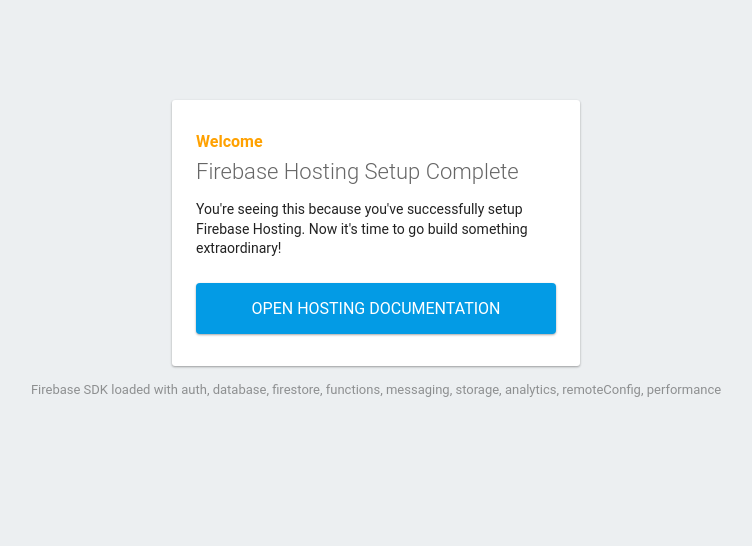
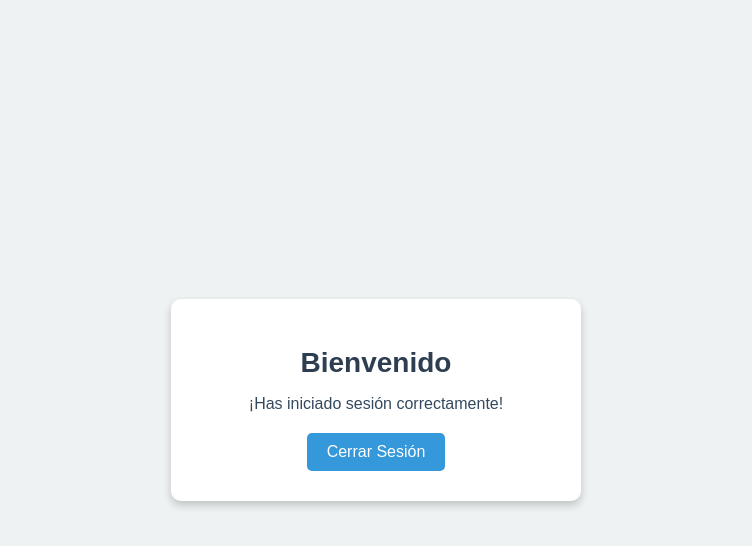
Before and after one commit to Brianrmc/FIREBASECONNECT, a plain HTML site: page public/index.html in a window 1280 px wide. Shown: the whole page, without its empty margins (264-1016 px from the left). Drawn offline with Linux system fonts and the light colour scheme; some packages are replaced by stand-ins of ours; files that its build step writes are made by us from their sources.

Commit message:
Se corrigen detalles sobre el codigo y

```diff
--- a/public/index.html
+++ b/public/index.html
@@ -1,89 +1,17 @@
 <!DOCTYPE html>
-<html>
-  <head>
-    <meta charset="utf-8">
-    <meta name="viewport" content="width=device-width, initial-scale=1">
-    <title>Welcome to Firebase Hosting</title>
-
-    <!-- update the version number as needed -->
-    <script defer src="/__/firebase/11.0.2/firebase-app-compat.js"></script>
-    <!-- include only the Firebase features as you need -->
-    <script defer src="/__/firebase/11.0.2/firebase-auth-compat.js"></script>
-    <script defer src="/__/firebase/11.0.2/firebase-database-compat.js"></script>
-    <script defer src="/__/firebase/11.0.2/firebase-firestore-compat.js"></script>
-    <script defer src="/__/firebase/11.0.2/firebase-functions-compat.js"></script>
-    <script defer src="/__/firebase/11.0.2/firebase-messaging-compat.js"></script>
-    <script defer src="/__/firebase/11.0.2/firebase-storage-compat.js"></script>
-    <script defer src="/__/firebase/11.0.2/firebase-analytics-compat.js"></script>
-    <script defer src="/__/firebase/11.0.2/firebase-remote-config-compat.js"></script>
-    <script defer src="/__/firebase/11.0.2/firebase-performance-compat.js"></script>
-    <!--
-      initialize the SDK after all desired features are loaded, set useEmulator to false
-      to avoid connecting the SDK to running emulators.
-    -->
-    <script defer src="/__/firebase/init.js?useEmulator=true"></script>
-
-    <style media="screen">
-      body { background: #ECEFF1; color: rgba(0,0,0,0.87); font-family: Roboto, Helvetica, Arial, sans-serif; margin: 0; padding: 0; }
-      #message { background: white; max-width: 360px; margin: 100px auto 16px; padding: 32px 24px; border-radius: 3px; }
-      #message h2 { color: #ffa100; font-weight: bold; font-size: 16px; margin: 0 0 8px; }
-      #message h1 { font-size: 22px; font-weight: 300; color: rgba(0,0,0,0.6); margin: 0 0 16px;}
-      #message p { line-height: 140%; margin: 16px 0 24px; font-size: 14px; }
-      #message a { display: block; text-align: center; background: #039be5; text-transform: uppercase; text-decoration: none; color: white; padding: 16px; border-radius: 4px; }
-      #message, #message a { box-shadow: 0 1px 3px rgba(0,0,0,0.12), 0 1px 2px rgba(0,0,0,0.24); }
-      #load { color: rgba(0,0,0,0.4); text-align: center; font-size: 13px; }
-      @media (max-width: 600px) {
-        body, #message { margin-top: 0; background: white; box-shadow: none; }
-        body { border-top: 16px solid #ffa100; }
-      }
-    </style>
-  </head>
-  <body>
-    <div id="message">
-      <h2>Welcome</h2>
-      <h1>Firebase Hosting Setup Complete</h1>
-      <p>You're seeing this because you've successfully setup Firebase Hosting. Now it's time to go build something extraordinary!</p>
-      <a target="_blank" href="https://firebase.google.com/docs/hosting/">Open Hosting Documentation</a>
-    </div>
-    <p id="load">Firebase SDK Loading&hellip;</p>
-
-    <script>
-      document.addEventListener('DOMContentLoaded', function() {
-        const loadEl = document.querySelector('#load');
-        // // 🔥🔥🔥🔥🔥🔥🔥🔥🔥🔥🔥🔥🔥🔥🔥🔥🔥🔥🔥🔥🔥🔥🔥🔥🔥🔥🔥🔥🔥🔥🔥
-        // // The Firebase SDK is initialized and available here!
-        //
-        // firebase.auth().onAuthStateChanged(user => { });
-        // firebase.database().ref('/path/to/ref').on('value', snapshot => { });
-        // firebase.firestore().doc('/foo/bar').get().then(() => { });
-        // firebase.functions().httpsCallable('yourFunction')().then(() => { });
-        // firebase.messaging().requestPermission().then(() => { });
-        // firebase.storage().ref('/path/to/ref').getDownloadURL().then(() => { });
-        // firebase.analytics(); // call to activate
-        // firebase.analytics().logEvent('tutorial_completed');
-        // firebase.performance(); // call to activate
-        //
-        // // 🔥🔥🔥🔥🔥🔥🔥🔥🔥🔥🔥🔥🔥🔥🔥🔥🔥🔥🔥🔥🔥🔥🔥🔥🔥🔥🔥🔥🔥🔥🔥
-
-        try {
-          let app = firebase.app();
-          let features = [
-            'auth',
-            'database',
-            'firestore',
-            'functions',
-            'messaging',
-            'storage',
-            'analytics',
-            'remoteConfig',
-            'performance',
-          ].filter(feature => typeof app[feature] === 'function');
-          loadEl.textContent = `Firebase SDK loaded with ${features.join(', ')}`;
-        } catch (e) {
-          console.error(e);
-          loadEl.textContent = 'Error loading the Firebase SDK, check the console.';
-        }
-      });
-    </script>
-  </body>
+<html lang="en">
+<head>
+  <meta charset="UTF-8">
+  <meta name="viewport" content="width=device-width, initial-scale=1.0">
+  <title>Inicio</title>
+  <link rel="stylesheet" href="styleindex.css">
+  <script type="module" src="firebaseconect.js" defer></script>
+</head>
+<body>
+  <div class="container">
+    <h1>Bienvenido</h1>
+    <p>¡Has iniciado sesión correctamente!</p>
+    <button id="logout-btn">Cerrar Sesión</button>
+  </div>
+</body>
 </html>
```
Also changed, not shown: index.html (deleted, +0 -17 lines).
